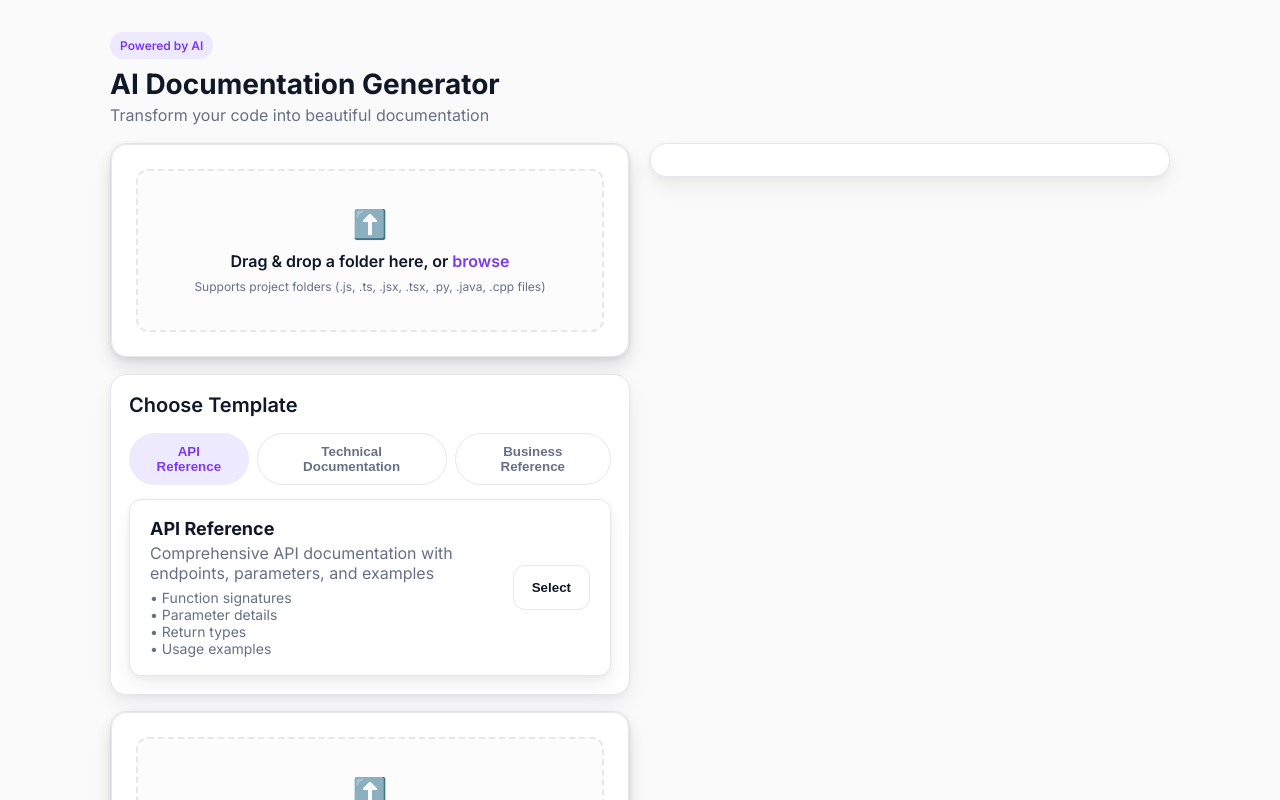
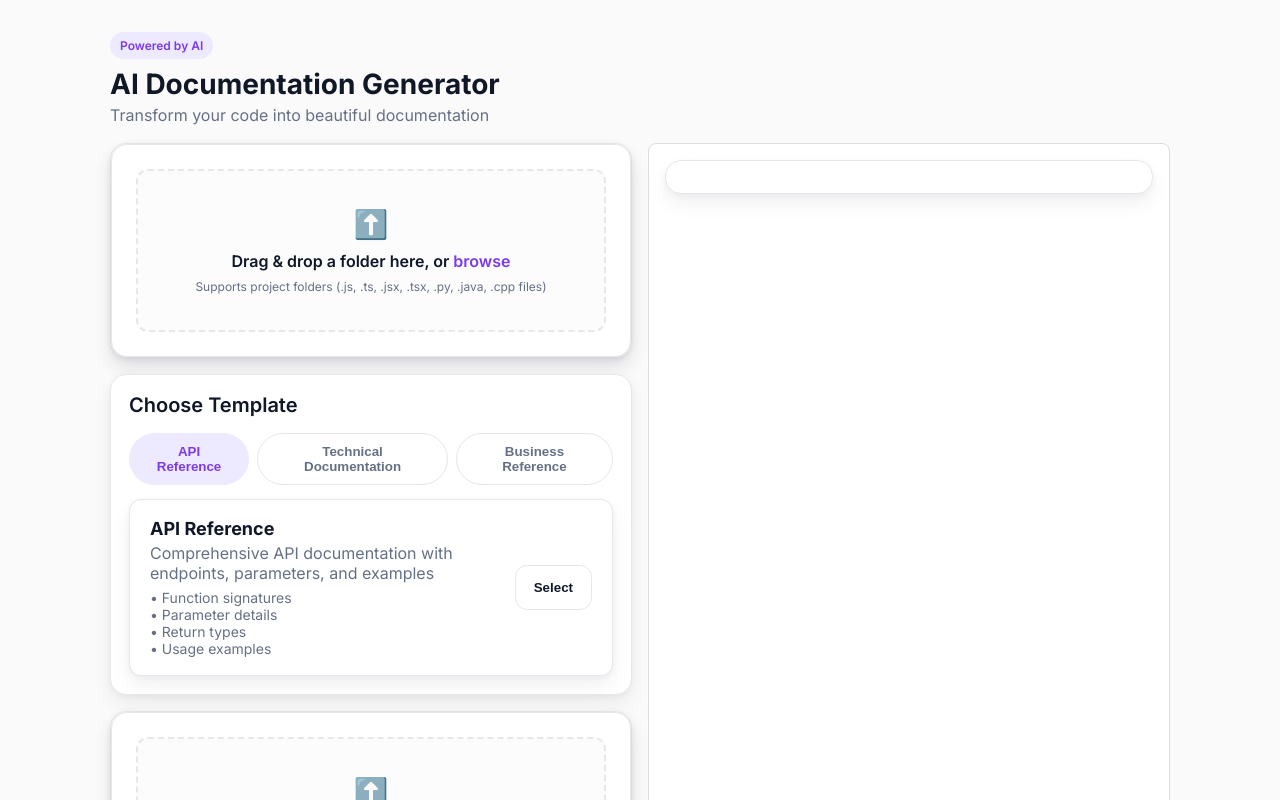
Before and after one commit to rubeshkanna/Documentation-POC, an Angular app: page / in a window 1280 px wide. Shown: the top 800 px of the page. Built offline with nearby package versions, Linux system fonts and the light colour scheme.

Commit message:
alignment changes

```diff
--- a/src/app/app.html
+++ b/src/app/app.html
@@ -11,7 +11,7 @@
     <!-- Left column -->
     <div class="stack">
       <div class="card">
-        <app-file-upload mode="folder" (folderSelected)="onFolderSelected($event)"></app-file-upload>
+        <app-file-upload (folderSelected)="onFolderSelected($event)"></app-file-upload>
       </div>
 
       <div class="card section">
@@ -19,19 +19,28 @@
       </div>
 
       <div class="card">
-        <app-file-upload mode="docs" (docsSelected)="onDocsSelected($event)"></app-file-upload>
+        <app-file-upload mode="docs" (docsSelected)="onDocsSelected($event)">
+        </app-file-upload>
       </div>
 
       <div class="cta">
-        <button class="btn btn-primary" [disabled]="!canGenerate()" (click)="onGenerate()">
+        <button class="btn btn-primary" [disabled]="!repoStructure.length" (click)="onGenerate()">
           ✨ Generate Documentation
         </button>
+
+        <!-- <div class="status" *ngIf="generating() || progress()===100">
+          <div class="bar">
+            <div class="fill" [style.width.%]="progress()"></div>
+          </div>
+          <div class="text">{{progressText()}}</div>
+        </div> -->
       </div>
     </div>
 
     <!-- Right column -->
-    <div class="stack">
+    <div class="repo-preview-card">
       <app-repo-preview [fileTree]="repoStructure"></app-repo-preview>
     </div>
   </div>
+
 </div>
--- a/src/app/app.scss
+++ b/src/app/app.scss
@@ -6,3 +6,47 @@
 .status{display:flex; align-items:center; gap:12px}
 .bar{width:200px; height:8px; border-radius:999px; background:#eee; overflow:hidden}
 .fill{height:100%; background:linear-gradient(90deg,#a78bfa,#7c3aed)}
+
+.grid {
+  display: grid;
+  grid-template-columns: 1fr 1fr;
+  gap: 1rem;
+  height: calc(100vh - 60px); /* fill viewport minus header height */
+  align-items: stretch;
+}
+
+.stack {
+  display: flex;
+  flex-direction: column;
+  gap: 1rem;
+  height: 100%;
+}
+
+.stack .cta {
+  margin-top: auto; /* button always pinned at bottom */
+}
+
+/* Repo preview card should stretch and scroll */
+.repo {
+  flex: 1;
+  display: flex;
+  flex-direction: column;
+  overflow: hidden; /* prevent page scrollbars */
+}
+
+.repo-tree {
+  flex: 1;
+  overflow-y: auto; /* only this scrolls */
+  padding-right: 6px; /* so scrollbar doesn’t overlap text */
+}
+
+/* Right column (repo preview) */
+.repo-preview-card {
+  flex: 1;
+  overflow-y: auto;        /* only repo preview scrolls */
+  border: 1px solid #ddd;
+  border-radius: 8px;
+  padding: 1rem;
+  background: #fff;
+  height: 100%;            /* 🔑 fills same height as left */
+}
--- a/src/app/components/repo-preview/repo-preview.html
+++ b/src/app/components/repo-preview/repo-preview.html
@@ -4,8 +4,6 @@
       <div class="tree-item">
         <span [class.folder]="node.type === 'folder'" [class.file]="node.type === 'file'">
           <span class="icon">{{ node.type === 'folder' ? '📁' : '📄' }}</span>
-              <!-- <i *ngIf="node.type === 'folder'" class="fa fa-folder"></i> -->
-              <!-- <i *ngIf="node.type === 'file'" class="fa fa-file"></i> -->
           {{ node.name }}
         </span>
         <div *ngIf="node.children" class="children">
```
Lines whose indentation alone changed are shown as unchanged.
